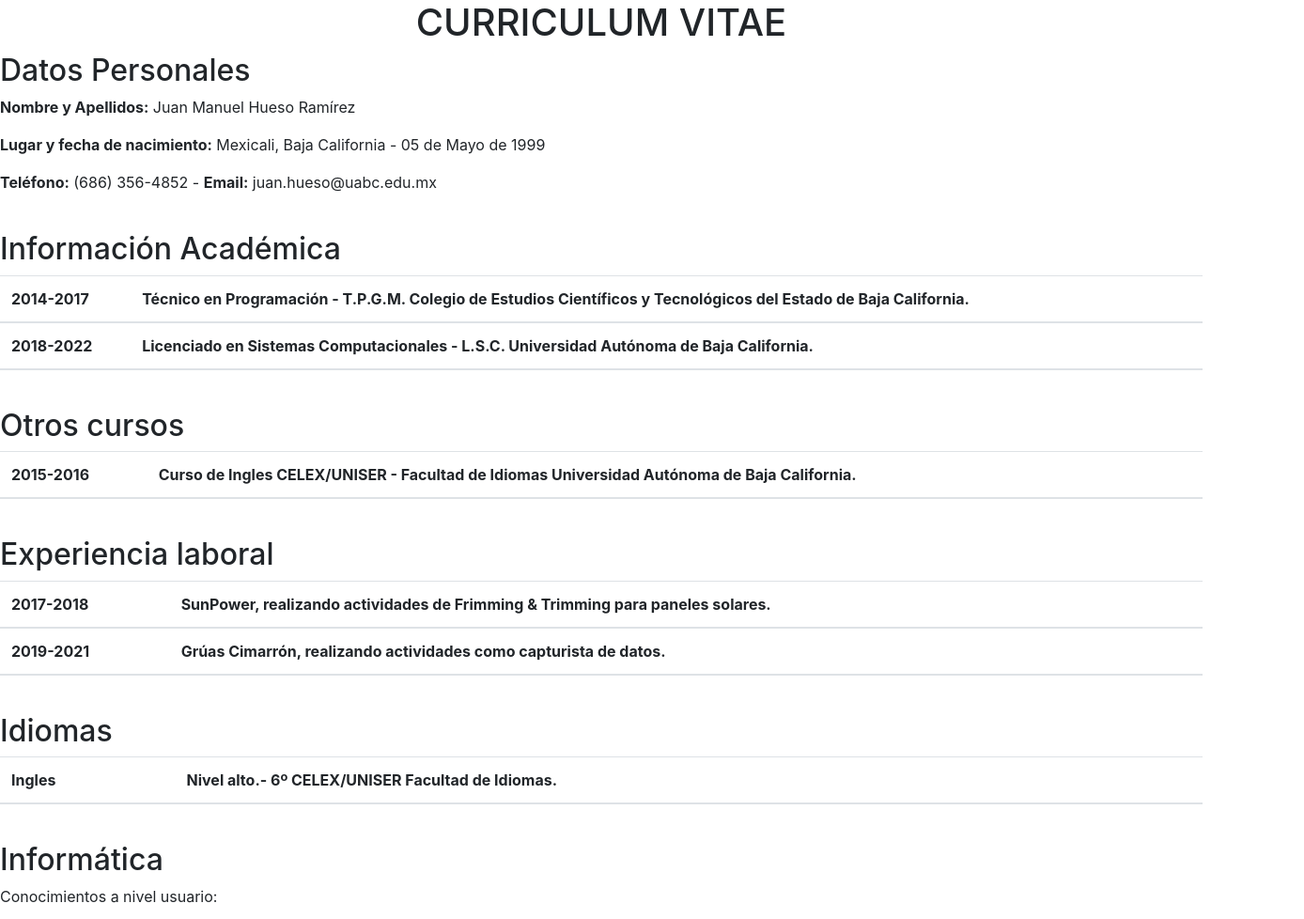
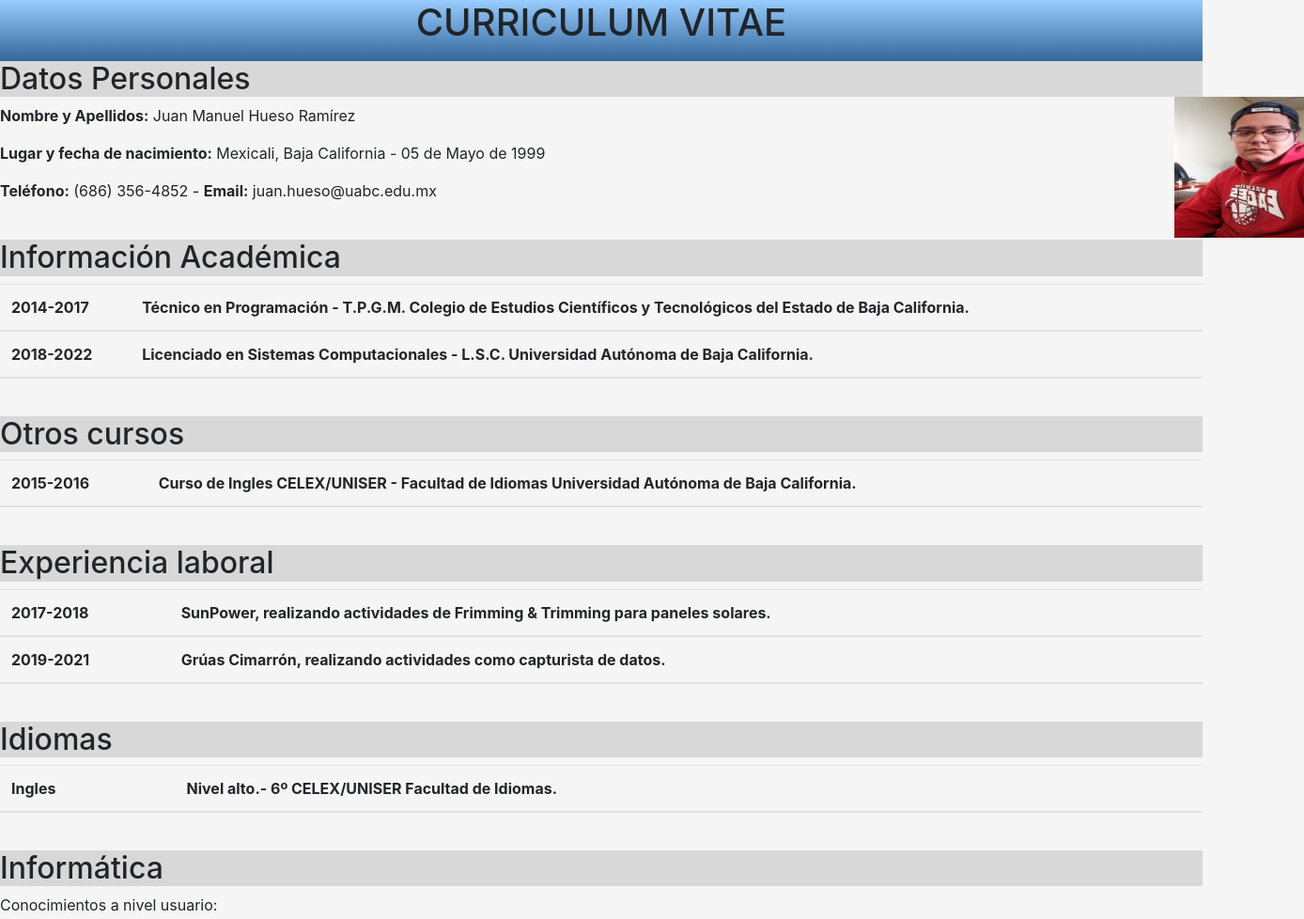
Before and after one commit to hxesx/juanhueso, a plain HTML site: page index.html in a window 1280 px wide. Shown: the top 978 px of the page at 94% size, 1388 px wide, since content can reach past the window. Drawn offline with nearby package versions, Linux system fonts and the light colour scheme.

Commit message:
Término de curriculum
fin

```diff
--- a/index.html
+++ b/index.html
@@ -7,17 +7,40 @@
     <!-- Bootstrap CSS file -->
     <link rel="stylesheet" href="https://stackpath.bootstrapcdn.com/bootstrap/4.5.0/css/bootstrap.min.css">
 	<style>
-
+		body {
+			background: #F5F5F5;
+		}
+		.encabezado {
+		background:linear-gradient(to top, #336699 0%, #99ccff 100%);
+		height:65px;
+		}
+		.dp {
+		background: #D8D8D8;
+		}
+		.img1 {
+		height:150px;
+		width:138px;
+		position: absolute;
+		left:1250px;
+		top:103px;
+		}
 	</style>
 </head>
 <body>
+	<div class="encabezado">
 	<h1 class="text-center">CURRICULUM VITAE</h1>
-    <h2>Datos Personales</h2>
+    </div>
+	<img class="img1" src="img1.jpg" alt="imagen">
+	<div class="dp">
+	<h2>Datos Personales</h2>
+	</div>
 	<p><b>Nombre y Apellidos:</b> Juan Manuel Hueso Ramírez</p>
 	<p><b>Lugar y fecha de nacimiento:</b> Mexicali, Baja California - 05 de Mayo de 1999</p>
 	<p><b>Teléfono:</b> (686) 356-4852 - <b>Email:</b> juan.hueso@uabc.edu.mx</p>
 	<br>
+	<div class="dp">
 	<h2>Información Académica</h2>
+	</div>
 	<table class="table">
     <thead>
         <tr>
@@ -33,7 +56,9 @@
     </thead>
 </table>
 <br>
+	<div class="dp">
     <h2>Otros cursos</h2>
+	</div>
 <table class="table">
     <thead>
         <tr>
@@ -43,7 +68,9 @@
     </thead>
 </table>
 <br>
+	<div class="dp">
     <h2>Experiencia laboral</h2>
+	</div>
 <table class="table">
     <thead>
         <tr>
@@ -59,7 +86,9 @@
     </thead>
 </table>
 <br>
+	<div class="dp">
     <h2>Idiomas</h2>
+	</div>
 <table class="table">
     <thead>
         <tr>
@@ -69,7 +98,9 @@
     </thead>
 </table>
 <br>
+	<div class="dp">
     <h2>Informática</h2>
+	</div>
 	<p>Conocimientos a nivel usuario:</p>
 	<p>> Microsoft Office : Word - Excel - Powerpoint.</p>
 	<p>> Internet y redes sociales.</p>
```
Also changed, not shown: img1.jpg (added).
